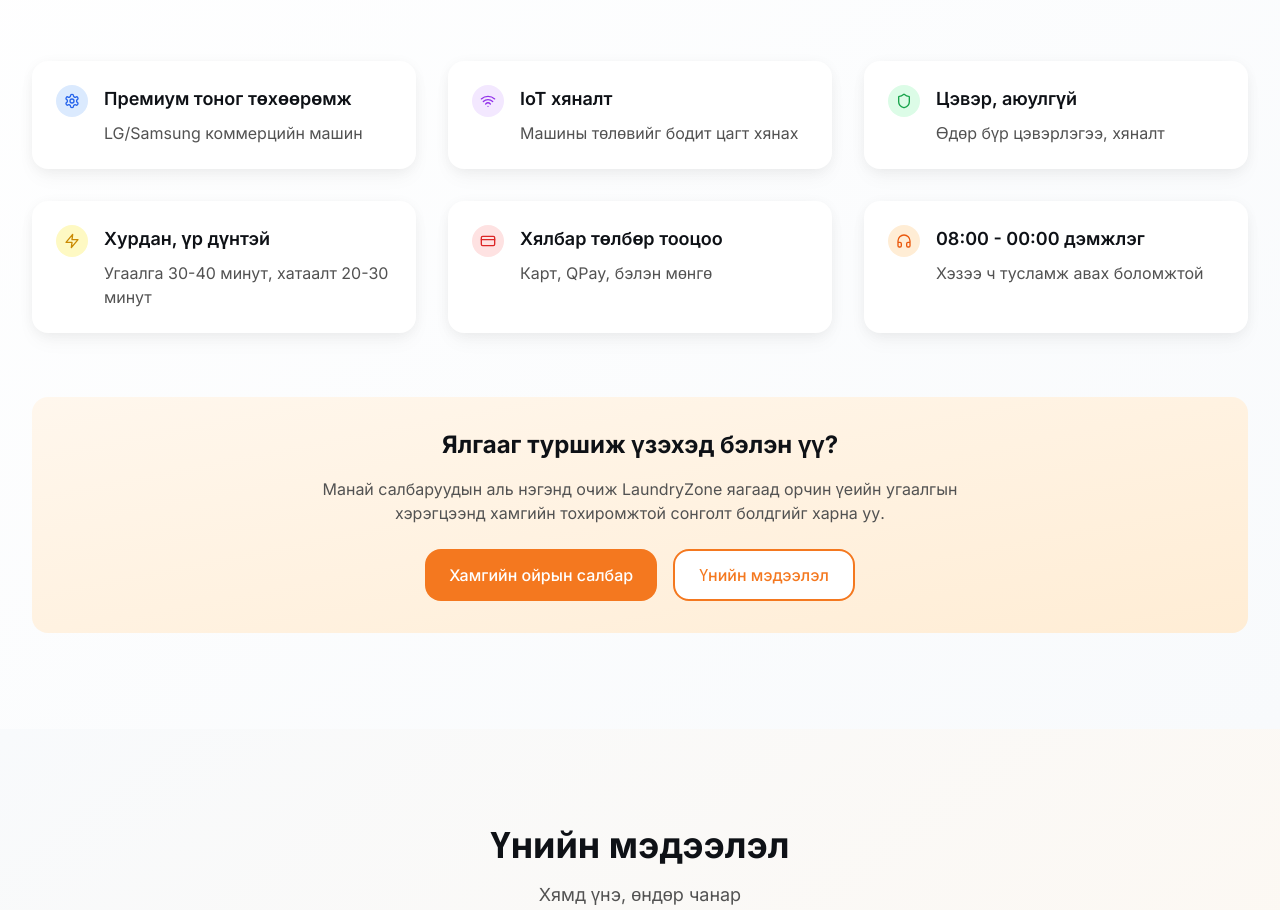
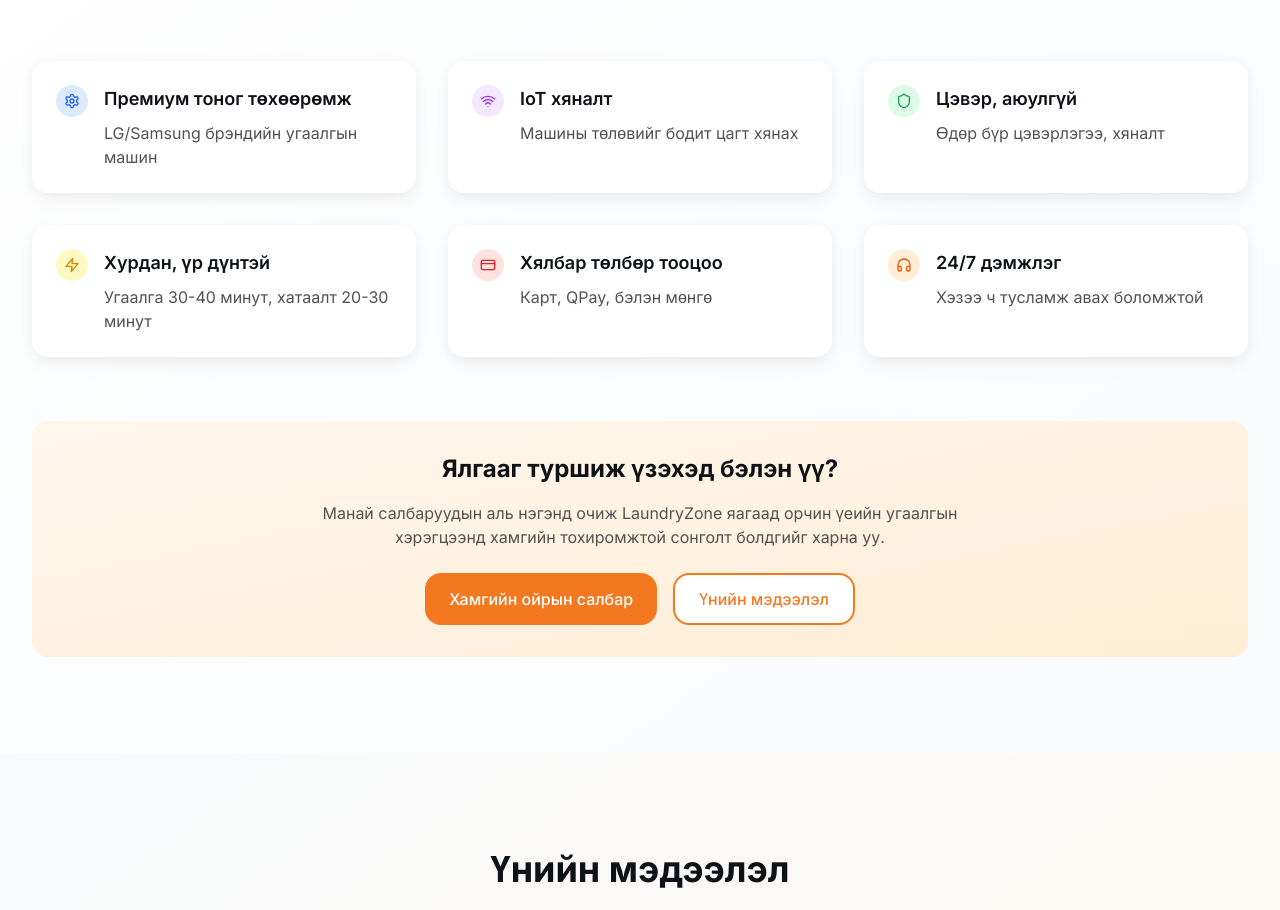
Before and after one commit to shinezayam/laundryzone-website, a Next.js app: page /mn in a window 1280 px wide. Shown: the part 1060-1970 px from the top of the page. Built offline with nearby package versions, Linux system fonts and the light colour scheme.

Commit message:
Fix circle consistency issues - make all circles perfectly round

```diff
--- a/components/Hero.tsx
+++ b/components/Hero.tsx
@@ -275,7 +275,7 @@ export function Hero({ locale }: HeroProps) {
         <motion.div
           animate={{ y: [0, 10, 0] }}
           transition={{ duration: 2, repeat: Infinity, ease: "easeInOut" }}
-          className="w-6 h-10 border-2 border-neutral-300 rounded-full flex justify-center"
+          className="w-6 h-6 border-2 border-neutral-300 rounded-full flex justify-center"
         >
           <motion.div
             animate={{ y: [0, 12, 0] }}
--- a/messages/en.json
+++ b/messages/en.json
@@ -48,7 +48,7 @@
       "desc": "Card, QR code, cash payment"
     },
     "support": {
-      "title": "08:00 - 00:00 Support",
+      "title": "24/7 Support",
       "desc": "Help available anytime"
     },
     "cta": {
--- a/messages/kr.json
+++ b/messages/kr.json
@@ -48,7 +48,7 @@
       "desc": "카드, QR 코드, 현금 결제"
     },
     "support": {
-      "title": "08:00 - 00:00 지원",
+      "title": "24/7 지원",
       "desc": "언제든지 도움 받기 가능"
     },
     "cta": {
--- a/messages/mn.json
+++ b/messages/mn.json
@@ -29,7 +29,7 @@
     "subtitle": "Угаалгын ирээдүйг туршиж үзээрэй",
     "premium": {
       "title": "Премиум тоног төхөөрөмж",
-      "desc": "LG/Samsung коммерцийн машин"
+      "desc": "LG/Samsung брэндийн угаалгын машин"
     },
     "iot": {
       "title": "IoT хяналт",
@@ -48,7 +48,7 @@
       "desc": "Карт, QPay, бэлэн мөнгө"
     },
     "support": {
-      "title": "08:00 - 00:00 дэмжлэг",
+      "title": "24/7 дэмжлэг",
       "desc": "Хэзээ ч тусламж авах боломжтой"
     },
     "cta": {
--- a/messages/mn_backup.json
+++ b/messages/mn_backup.json
@@ -29,7 +29,7 @@
     "subtitle": "Угаалгын ирээдүйг туршиж үзээрэй",
     "premium": {
       "title": "Премиум тоног төхөөрөмж",
-      "desc": "LG/Samsung коммерцийн машин"
+      "desc": "LG/Samsung брэндийн угаалгын машин"
     },
     "iot": {
       "title": "IoT хяналт",
```
